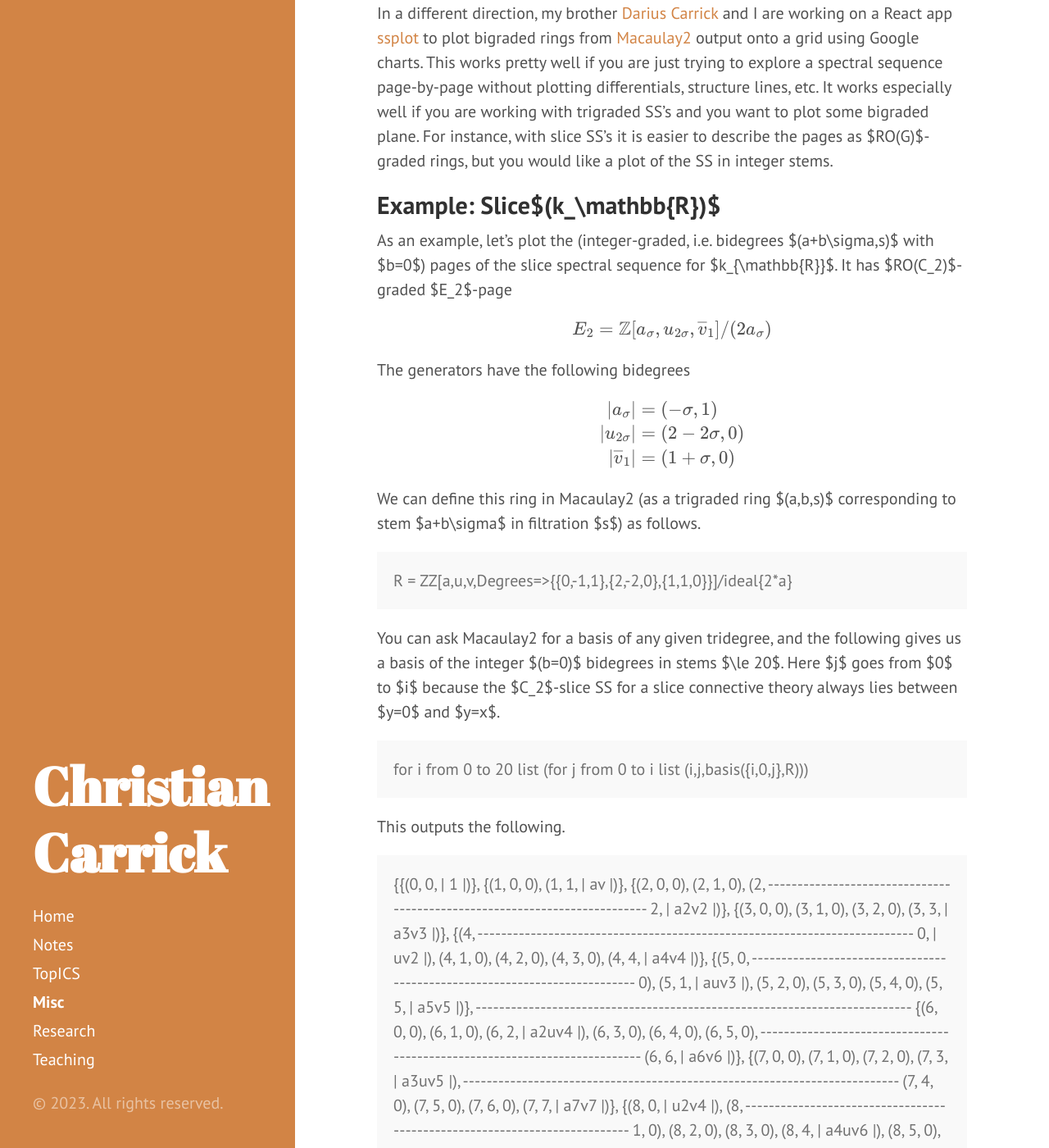
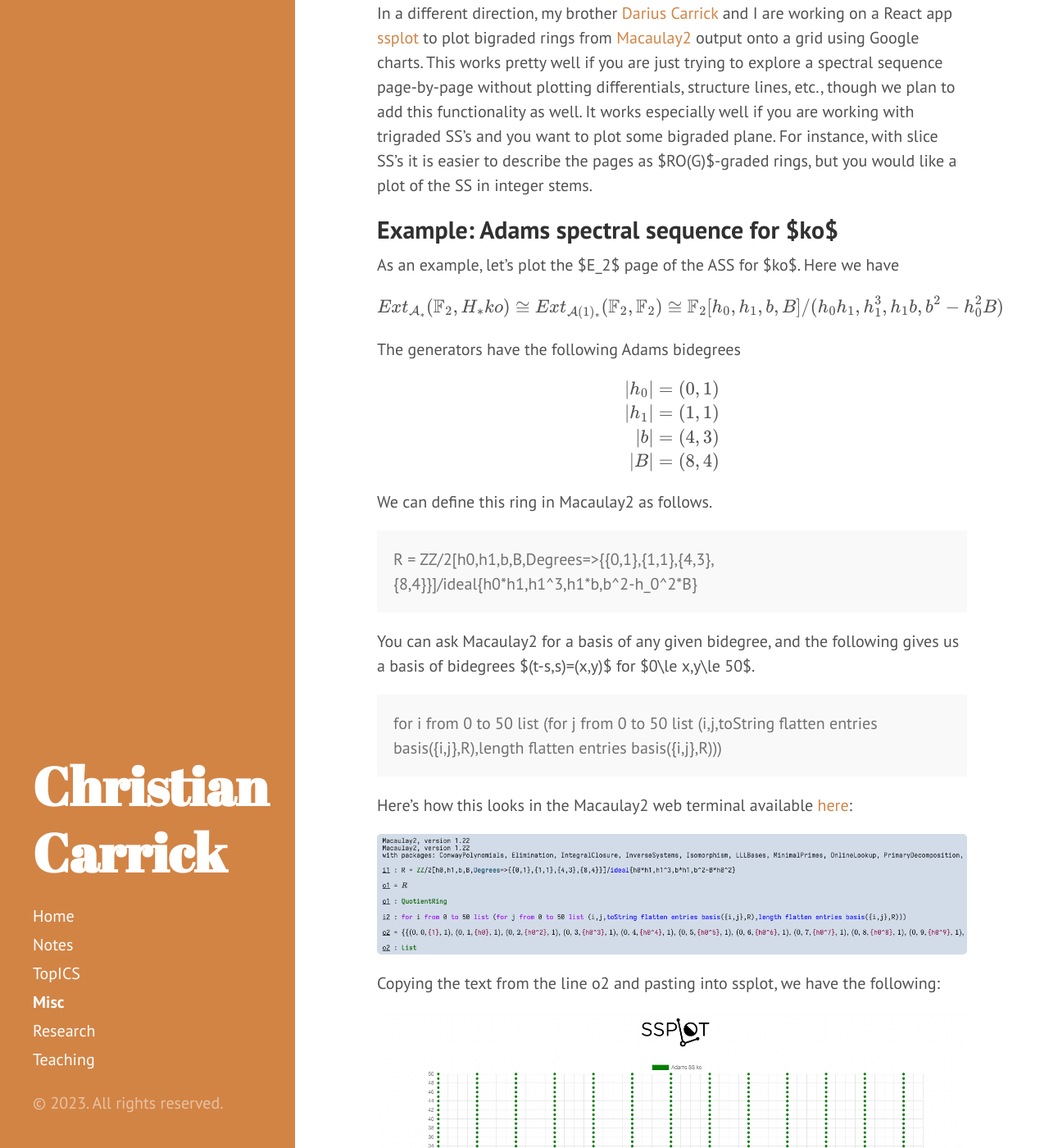
Before and after one commit to carrickchristian/carrickchristian.github.io, a Jekyll site: the page built from misc.md, in a window 1280 px wide and 1400 px high, scrolled down 367 px. Shown: the whole window at 82% size. Built offline with Jekyll 4.4.1, drawn with Linux system fonts in a browser that asks for light colours; formulas are drawn with MathJax 3; some of the changed text lies outside the part shown.

Commit message:
New Misc page

```diff
--- a/misc.md
+++ b/misc.md
@@ -7,11 +7,50 @@ title: Misc
 
 I spend a lot of time computing spectral sequences, and the various software available to plot spectral sequences is indispensable. I use Bruner's [ext](https://lists.lehigh.edu/pipermail/algtop-l/2022q3/004498.html) software constantly to compute $Ext_{\mathcal{A}}$ and $Ext_{\mathcal{A}(2)}$ and plot the corresponding Adams charts. I use Hood Chatham's [spectral sequences](https://github.com/hoodmane/js_spectralsequences) package to display spectral sequences in Latex documents.
 
-In a different direction, my brother [Darius Carrick](https://www.dariuscarrick.dev/) and I are working on a React app [ssplot](https://ssplot.netlify.app) to plot bigraded rings from [Macaulay2](http://www2.macaulay2.com/Macaulay2/) output onto a grid using Google charts. This works pretty well if you are just trying to explore a spectral sequence page-by-page without plotting differentials, structure lines, etc. It works especially well if you are working with trigraded SS's and you want to plot some bigraded plane. For instance, with slice SS's it is easier to describe the pages as $RO(G)$-graded rings, but you would like a plot of the SS in integer stems.
+In a different direction, my brother [Darius Carrick](https://www.dariuscarrick.dev/) and I are working on a React app [ssplot](https://ssplot.netlify.app) to plot bigraded rings from [Macaulay2](http://www2.macaulay2.com/Macaulay2/) output onto a grid using Google charts. This works pretty well if you are just trying to explore a spectral sequence page-by-page without plotting differentials, structure lines, etc., though we plan to add this functionality as well. It works especially well if you are working with trigraded SS's and you want to plot some bigraded plane. For instance, with slice SS's it is easier to describe the pages as $RO(G)$-graded rings, but you would like a plot of the SS in integer stems.
+
+## Example: Adams spectral sequence for $ko$
+
+As an example, let's plot the $E_2$ page of the ASS for $ko$. Here we have
+
+$$Ext_{\mathcal{A}_*}(\mathbb{F}_2,H_*ko)\cong Ext_{\mathcal{A}(1)_*}(\mathbb{F}_2,\mathbb{F}_2)\cong\mathbb{F}_2[h_0,h_1,b,B]/(h_0h_1,h_1^3,h_1b,b^2-h_0^2B)$$
+
+The generators have the following Adams bidegrees
+
+$$
+\begin{align*}
+|h_0|&=(0,1)\\
+|h_1|&=(1,1)\\
+|b|&=(4,3)\\
+|B|&=(8,4)
+\end{align*}
+$$
+
+We can define this ring in Macaulay2 as follows.
+
+<p class="message">
+{% raw %}R = ZZ/2[h0,h1,b,B,Degrees=>{{0,1},{1,1},{4,3},{8,4}}]/ideal{h0*h1,h1^3,h1*b,b^2-h_0^2*B}{% endraw %}
+</p>
+
+You can ask Macaulay2 for a basis of any given bidegree, and the following gives us a basis of bidegrees $(t-s,s)=(x,y)$ for $0\le x,y\le 50$.
+
+<p class="message">
+{% raw %}for i from 0 to 50 list (for j from 0 to 50 list (i,j,toString flatten entries basis({i,j},R),length flatten entries basis({i,j},R))){% endraw %}
+</p>
+
+Here's how this looks in the Macaulay2 web terminal available [here](https://www.unimelb-macaulay2.cloud.edu.au/#home):
+
+![terminal1](/terminal1.png "M2Terminal")
+
+Copying the text from the line o2 and pasting into ssplot, we have the following:
+
+![Adamsko](/Adamsko.png "Adamsko")
+
+Hovering over a dot gives the dimension and basis for that bidegree.
 
 ## Example: Slice$(k_\mathbb{R})$
 
-As an example, let's plot the (integer-graded, i.e. bidegrees $(a+b\sigma,s)$ with $b=0$) pages of the slice spectral sequence for $k_{\mathbb{R}}$. It has $RO(C_2)$-graded $E_2$-page
+As a slightly more complicated example, let's plot the (integer-graded, i.e. bidegrees $(a+b\sigma,s)$ with $b=0$) pages of the slice spectral sequence for $k_{\mathbb{R}}=BP_{\mathbb{R}}\langle 1\rangle$. It has $RO(C_2)$-graded $E_2$-page
 
 $$E_2=\mathbb{Z}[a_\sigma,u_{2\sigma},\overline{v}_1]/(2a_\sigma)$$
 
@@ -28,129 +67,35 @@ $$
 We can define this ring in Macaulay2 (as a trigraded ring $(a,b,s)$ corresponding to stem $a+b\sigma$ in filtration $s$) as follows.
 
 <p class="message">
-{% raw %}R = ZZ[a,u,v,Degrees=>{{0,-1,1},{2,-2,0},{1,1,0}}]/ideal{2*a}{% endraw %}
+{% raw %}E2 = ZZ[a,u,v,Degrees=>{{0,-1,1},{2,-2,0},{1,1,0}}]/ideal{2*a}{% endraw %}
 </p>
 
-You can ask Macaulay2 for a basis of any given tridegree, and the following gives us a basis of the integer $(b=0)$ bidegrees in stems $\le 20$. Here $j$ goes from $0$ to $i$ because the $C_2$-slice SS for a slice connective theory always lies between $y=0$ and $y=x$.
+This time we need to change the code to make sure we only get classes in weight 0 (although we could do the same to get the bigraded page for any fixed weight). Here $j$ goes from $0$ to $i$ because the $C_2$-slice SS for a slice connective theory always lies between $y=0$ and $y=x$.
 
 <p class="message">
-{% raw %}for i from 0 to 20 list (for j from 0 to i list (i,j,basis({i,0,j},R))){% endraw %}
+{% raw %}for i from 0 to 50 list (for j from 0 to i list (i,j,toString flatten entries basis({i,0,j},E2),length flatten entries basis({i,0,j},E2))){% endraw %}
 </p>
 
 This outputs the following.
 
-<p class="message">
-{% raw %}{{(0, 0, | 1 |)}, {(1, 0, 0), (1, 1, | av |)}, {(2, 0, 0), (2, 1, 0), (2,
-     --------------------------------------------------------------------------
-     2, | a2v2 |)}, {(3, 0, 0), (3, 1, 0), (3, 2, 0), (3, 3, | a3v3 |)}, {(4,
-     --------------------------------------------------------------------------
-     0, | uv2 |), (4, 1, 0), (4, 2, 0), (4, 3, 0), (4, 4, | a4v4 |)}, {(5, 0,
-     --------------------------------------------------------------------------
-     0), (5, 1, | auv3 |), (5, 2, 0), (5, 3, 0), (5, 4, 0), (5, 5, | a5v5 |)},
-     --------------------------------------------------------------------------
-     {(6, 0, 0), (6, 1, 0), (6, 2, | a2uv4 |), (6, 3, 0), (6, 4, 0), (6, 5, 0),
-     --------------------------------------------------------------------------
-     (6, 6, | a6v6 |)}, {(7, 0, 0), (7, 1, 0), (7, 2, 0), (7, 3, | a3uv5 |),
-     --------------------------------------------------------------------------
-     (7, 4, 0), (7, 5, 0), (7, 6, 0), (7, 7, | a7v7 |)}, {(8, 0, | u2v4 |), (8,
-     --------------------------------------------------------------------------
-     1, 0), (8, 2, 0), (8, 3, 0), (8, 4, | a4uv6 |), (8, 5, 0), (8, 6, 0), (8,
-     --------------------------------------------------------------------------
-     7, 0), (8, 8, | a8v8 |)}, {(9, 0, 0), (9, 1, | au2v5 |), (9, 2, 0), (9, 3,
-     --------------------------------------------------------------------------
-     0), (9, 4, 0), (9, 5, | a5uv7 |), (9, 6, 0), (9, 7, 0), (9, 8, 0), (9, 9,
-     --------------------------------------------------------------------------
-     | a9v9 |)}, {(10, 0, 0), (10, 1, 0), (10, 2, | a2u2v6 |), (10, 3, 0), (10,
-     --------------------------------------------------------------------------
-     4, 0), (10, 5, 0), (10, 6, | a6uv8 |), (10, 7, 0), (10, 8, 0), (10, 9, 0),
-     --------------------------------------------------------------------------
-     (10, 10, | a10v10 |)}, {(11, 0, 0), (11, 1, 0), (11, 2, 0), (11, 3, |
-     --------------------------------------------------------------------------
-     a3u2v7 |), (11, 4, 0), (11, 5, 0), (11, 6, 0), (11, 7, | a7uv9 |), (11, 8,
-     --------------------------------------------------------------------------
-     0), (11, 9, 0), (11, 10, 0), (11, 11, | a11v11 |)}, {(12, 0, | u3v6 |),
-     --------------------------------------------------------------------------
-     (12, 1, 0), (12, 2, 0), (12, 3, 0), (12, 4, | a4u2v8 |), (12, 5, 0), (12,
-     --------------------------------------------------------------------------
-     6, 0), (12, 7, 0), (12, 8, | a8uv10 |), (12, 9, 0), (12, 10, 0), (12, 11,
-     --------------------------------------------------------------------------
-     0), (12, 12, | a12v12 |)}, {(13, 0, 0), (13, 1, | au3v7 |), (13, 2, 0),
-     --------------------------------------------------------------------------
-     (13, 3, 0), (13, 4, 0), (13, 5, | a5u2v9 |), (13, 6, 0), (13, 7, 0), (13,
-     --------------------------------------------------------------------------
-     8, 0), (13, 9, | a9uv11 |), (13, 10, 0), (13, 11, 0), (13, 12, 0), (13,
-     --------------------------------------------------------------------------
-     13, | a13v13 |)}, {(14, 0, 0), (14, 1, 0), (14, 2, | a2u3v8 |), (14, 3,
-     --------------------------------------------------------------------------
-     0), (14, 4, 0), (14, 5, 0), (14, 6, | a6u2v10 |), (14, 7, 0), (14, 8, 0),
-     --------------------------------------------------------------------------
-     (14, 9, 0), (14, 10, | a10uv12 |), (14, 11, 0), (14, 12, 0), (14, 13, 0),
-     --------------------------------------------------------------------------
-     (14, 14, | a14v14 |)}, {(15, 0, 0), (15, 1, 0), (15, 2, 0), (15, 3, |
-     --------------------------------------------------------------------------
-     a3u3v9 |), (15, 4, 0), (15, 5, 0), (15, 6, 0), (15, 7, | a7u2v11 |), (15,
-     --------------------------------------------------------------------------
-     8, 0), (15, 9, 0), (15, 10, 0), (15, 11, | a11uv13 |), (15, 12, 0), (15,
-     --------------------------------------------------------------------------
-     13, 0), (15, 14, 0), (15, 15, | a15v15 |)}, {(16, 0, | u4v8 |), (16, 1,
-     --------------------------------------------------------------------------
-     0), (16, 2, 0), (16, 3, 0), (16, 4, | a4u3v10 |), (16, 5, 0), (16, 6, 0),
-     --------------------------------------------------------------------------
-     (16, 7, 0), (16, 8, | a8u2v12 |), (16, 9, 0), (16, 10, 0), (16, 11, 0),
-     --------------------------------------------------------------------------
-     (16, 12, | a12uv14 |), (16, 13, 0), (16, 14, 0), (16, 15, 0), (16, 16, |
-     --------------------------------------------------------------------------
-     a16v16 |)}, {(17, 0, 0), (17, 1, | au4v9 |), (17, 2, 0), (17, 3, 0), (17,
-     --------------------------------------------------------------------------
-     4, 0), (17, 5, | a5u3v11 |), (17, 6, 0), (17, 7, 0), (17, 8, 0), (17, 9, |
-     --------------------------------------------------------------------------
-     a9u2v13 |), (17, 10, 0), (17, 11, 0), (17, 12, 0), (17, 13, | a13uv15 |),
-     --------------------------------------------------------------------------
-     (17, 14, 0), (17, 15, 0), (17, 16, 0), (17, 17, | a17v17 |)}, {(18, 0, 0),
-     --------------------------------------------------------------------------
-     (18, 1, 0), (18, 2, | a2u4v10 |), (18, 3, 0), (18, 4, 0), (18, 5, 0), (18,
-     --------------------------------------------------------------------------
-     6, | a6u3v12 |), (18, 7, 0), (18, 8, 0), (18, 9, 0), (18, 10, | a10u2v14
-     --------------------------------------------------------------------------
-     |), (18, 11, 0), (18, 12, 0), (18, 13, 0), (18, 14, | a14uv16 |), (18, 15,
-     --------------------------------------------------------------------------
-     0), (18, 16, 0), (18, 17, 0), (18, 18, | a18v18 |)}, {(19, 0, 0), (19, 1,
-     --------------------------------------------------------------------------
-     0), (19, 2, 0), (19, 3, | a3u4v11 |), (19, 4, 0), (19, 5, 0), (19, 6, 0),
-     --------------------------------------------------------------------------
-     (19, 7, | a7u3v13 |), (19, 8, 0), (19, 9, 0), (19, 10, 0), (19, 11, |
-     --------------------------------------------------------------------------
-     a11u2v15 |), (19, 12, 0), (19, 13, 0), (19, 14, 0), (19, 15, | a15uv17 |),
-     --------------------------------------------------------------------------
-     (19, 16, 0), (19, 17, 0), (19, 18, 0), (19, 19, | a19v19 |)}, {(20, 0, |
-     --------------------------------------------------------------------------
-     u5v10 |), (20, 1, 0), (20, 2, 0), (20, 3, 0), (20, 4, | a4u4v12 |), (20,
-     --------------------------------------------------------------------------
-     5, 0), (20, 6, 0), (20, 7, 0), (20, 8, | a8u3v14 |), (20, 9, 0), (20, 10,
-     --------------------------------------------------------------------------
-     0), (20, 11, 0), (20, 12, | a12u2v16 |), (20, 13, 0), (20, 14, 0), (20,
-     --------------------------------------------------------------------------
-     15, 0), (20, 16, | a16uv18 |), (20, 17, 0), (20, 18, 0), (20, 19, 0), (20,
-     --------------------------------------------------------------------------
-     20, | a20v20 |)}}{% endraw %}
-     </p>
-
-Paste this into the ssplot box and you get the following picture.
-
 ![E2kR](/e2kR.png "E2kR")
 
-Hovering over the dots will tell you the names of the classes. This spectral sequence has just one differential, $d_3(u_{2\sigma})=a_\sigma^3\overline{v}_1$. Computing homology, we have
+This spectral sequence has just one differential, $d_3(u_{2\sigma})=a_\sigma^3\overline{v}_1$. Computing homology, we have
 
 $$E_4=\mathbb{Z}[a_\sigma,m_1,u_{2\sigma}^2,\overline{v}_1]/(2a_\sigma,a_\sigma m_1,m_1^2-4u_{2\sigma}^2,a_\sigma^3\overline{v}_1)$$
 
 where $m_1=[2u_{2\sigma}]$. All the algebra generators now are permanent cycles, so this is the $E_\infty$-page. We input this into Macaulay2 as follows
 
 <p class="message">
-{% raw %}R = ZZ[a,m,u,v,Degrees=>{{0,-1,1},{2,-2,0},{4,-4,0},{1,1,0}}]/ideal{2*a,a*m,m^2-4*u,a^3*v}{% endraw %}
+{% raw %}Einfty = ZZ[a,m,u,v,Degrees=>{{0,-1,1},{2,-2,0},{4,-4,0},{1,1,0}}]/ideal{2*a,a*m,m^2-4*u,a^3*v} {% endraw %}
 </p>
 
 Getting a basis through the 50 stem and plugging into ssplot we have the following picture of $E_\infty$.
 
 ![EinftykR](/EinftykR.png "EinftykR")
 
+Here's how this all looks in the Macaulay2 terminal:
+
+![terminal2](/terminal2.png "M2Terminal2")
+
 We see the expected 8-fold Bott periodicity. By clicking the bars at the top, we can toggle the pages or display them simultaneously.
```
Also changed, not shown: Adamsko.png (added), EinftykR.png, e2kR.png, terminal1.png (added), terminal2.png (added), 1 other file.
